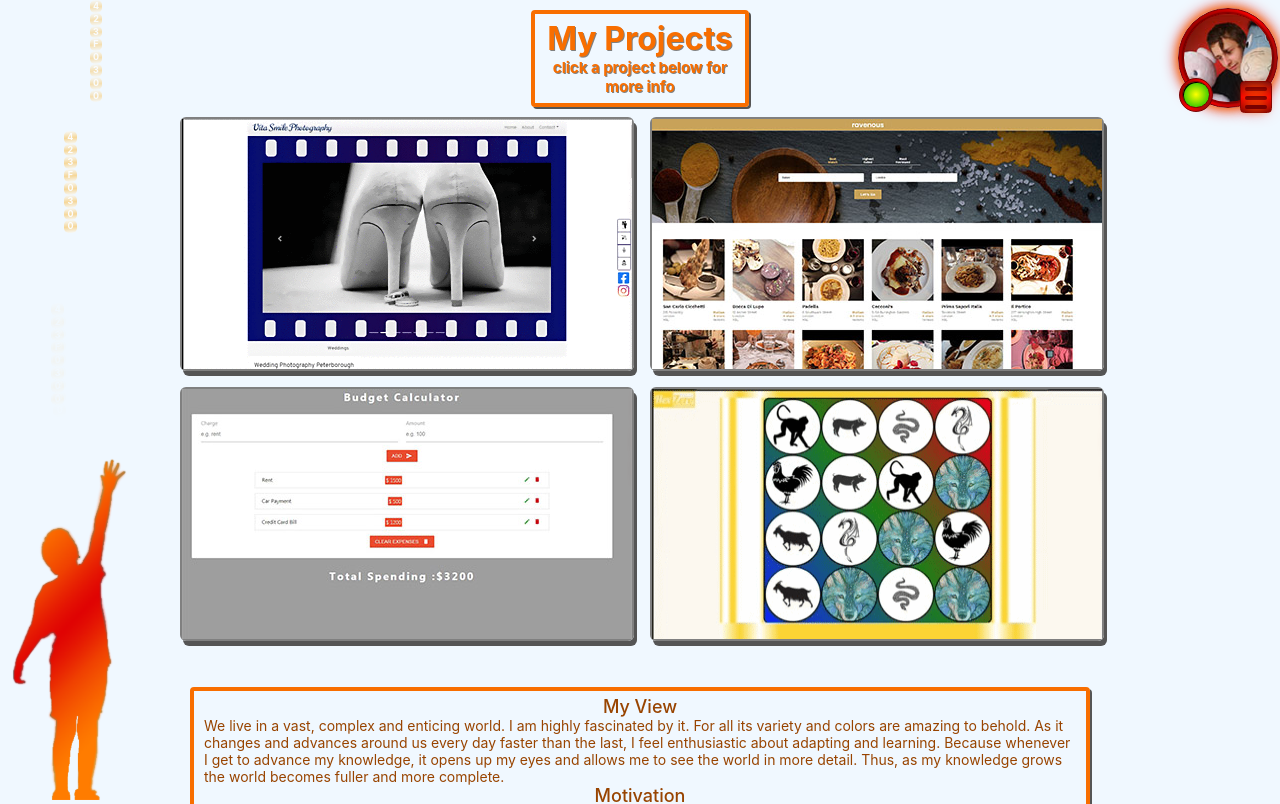
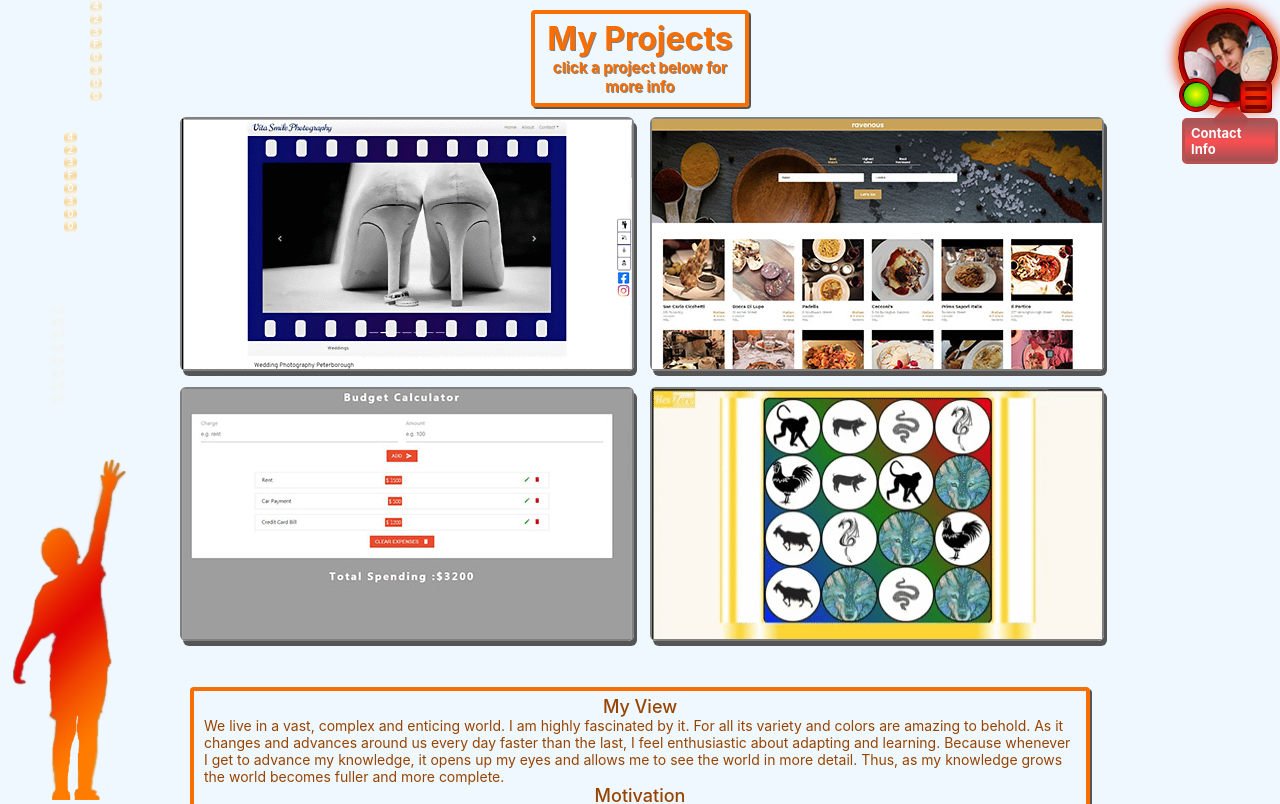
Before and after one commit to Hex-Zero/Mantas-Brasiunas-old, a React (Create React App) app: page / in a window 1280 px wide. Shown: the top 804 px of the page. Built offline with nearby package versions, Linux system fonts and the light colour scheme.

Commit message:
add contact info pointer

```diff
--- a/src/components/Burger.js
+++ b/src/components/Burger.js
@@ -3,6 +3,7 @@ import { ModalContext } from '../context/ModalContext'
 import Modal from './Modal'
 import Loading from '../Loading'
 import face from '../assets/face.jpg'
+import ContactReminder from './ContactReminder'
 const Burger = () => {
 	const { setVisible } = React.useContext(ModalContext)
 	return (
@@ -21,6 +22,7 @@ const Burger = () => {
 						<div className='burger-line' />
 					</div>
 				</div>
+				<ContactReminder />
 			</div>
 		</React.Fragment>
 	)
--- a/src/components/Contact.js
+++ b/src/components/Contact.js
@@ -1,4 +1,4 @@
-import React, { useState, useEffect } from 'react'
+import React, { useState } from 'react'
 import { FaPhone, FaCopy, FaMailBulk } from 'react-icons/fa'
 
 import SocialMedia from './SocialMedia'
@@ -11,16 +11,11 @@ const Contact = () => {
 		copyText.select()
 		document.execCommand('copy')
 		setAlertMessage(`${x} Copyed`)
+		setAlertClass('')
+		setTimeout(() => {
+			setAlertClass('showAlert')
+		}, 1)
 	}
-	useEffect(
-		() => {
-			setAlertClass('')
-			setTimeout(() => {
-				setAlertClass('showAlert')
-			}, 10)
-		},
-		[ alertMessage ]
-	)
 	return (
 		<React.Fragment>
 			<div className={`${alertClass} copyAlert`}>{alertMessage}</div>
--- /dev/null
+++ b/src/components/ContactReminder.js
@@ -0,0 +1,20 @@
+import React, { useState, useEffect } from 'react'
+
+const ContactReminder = () => {
+	const [ state, setstate ] = useState('')
+	useEffect(() => {
+		setTimeout(() => {
+			setstate('show-pointer')
+		}, 4500)
+	}, [])
+	return (
+		<React.Fragment>
+			<div className={`reminder-box ${state}`}>
+				Contact Info
+				<div className='pointer-box' />
+			</div>
+		</React.Fragment>
+	)
+}
+
+export default ContactReminder
--- a/src/components/Projects.js
+++ b/src/components/Projects.js
@@ -7,7 +7,7 @@ const Projects = () => {
 		{
 			url: 0,
 			title: 'Vita Smile Photograpy',
-			content: 'Landing page for a local family run photograpy bussiness',
+			content: 'Landing page for a local family run photograpy business',
 			git: 'https://github.com/Hex-Zero/VitaSmilePhotography',
 			web: 'https://vita-smile-photography.uk/'
 		},
--- a/src/index.css
+++ b/src/index.css
@@ -1,6 +1,14 @@
 * {
   margin: 0;
   padding: 0;
+}
+
+*::-moz-selection {
+  background: #ffd0d0;
+}
+
+*::selection {
+  background: #ffd0d0;
 }
 
 body {
@@ -521,7 +529,7 @@ code {
   display: -webkit-box;
   display: -ms-flexbox;
   display: flex;
-  margin-left: 30px;
+  margin-left: 10px;
   color: white;
   text-decoration: none;
   font-size: 35px;
@@ -905,6 +913,7 @@ code {
   z-index: 4;
   opacity: 0;
   cursor: pointer;
+  pointer-events: none;
 }
 
 .showAlert {
@@ -915,6 +924,14 @@ code {
 .contactTitle {
   margin-top: 15px;
   cursor: default;
+}
+
+.contactTitle::-moz-selection {
+  background: #ffb7b700;
+}
+
+.contactTitle::selection {
+  background: #ffb7b700;
 }
 
 .contactNode {
@@ -1078,4 +1095,109 @@ code {
   font-size: 36px;
   position: relative;
 }
+
+.reminder-box {
+  padding: 4px 6px;
+  position: absolute;
+  border: solid 3px #9b0401;
+  background: -webkit-gradient(linear, left bottom, left top, from(maroon), color-stop(50%, red), to(#780f0f));
+  background: linear-gradient(0deg, maroon 0%, red 50%, #780f0f 100%);
+  border-radius: 5px;
+  top: 110px;
+  left: 4px;
+  font-size: 13px;
+  color: white;
+  font-weight: 700;
+  opacity: 0;
+  z-index: 1;
+}
+
+.reminder-box .pointer-box {
+  padding: 14px 14px;
+  position: absolute;
+  background: linear-gradient(-45deg, red 0%, maroon 50%, red 100%);
+  border-radius: 5px;
+  -webkit-transform: rotate(45deg);
+          transform: rotate(45deg);
+  top: -14px;
+  right: 30px;
+  z-index: -5;
+}
+
+@-webkit-keyframes showPointer {
+  0% {
+    opacity: 0;
+  }
+  10% {
+    opacity: 0.6;
+  }
+  20% {
+    opacity: 0.7;
+  }
+  30% {
+    opacity: 0.6;
+  }
+  40% {
+    opacity: 0.7;
+  }
+  50% {
+    opacity: 0.6;
+  }
+  60% {
+    opacity: 0.7;
+  }
+  70% {
+    opacity: 0.6;
+  }
+  80% {
+    opacity: 0.7;
+  }
+  90% {
+    opacity: 0.6;
+  }
+  100% {
+    opacity: 0;
+  }
+}
+
+@keyframes showPointer {
+  0% {
+    opacity: 0;
+  }
+  10% {
+    opacity: 0.6;
+  }
+  20% {
+    opacity: 0.7;
+  }
+  30% {
+    opacity: 0.6;
+  }
+  40% {
+    opacity: 0.7;
+  }
+  50% {
+    opacity: 0.6;
+  }
+  60% {
+    opacity: 0.7;
+  }
+  70% {
+    opacity: 0.6;
+  }
+  80% {
+    opacity: 0.7;
+  }
+  90% {
+    opacity: 0.6;
+  }
+  100% {
+    opacity: 0;
+  }
+}
+
+.show-pointer {
+  -webkit-animation: showPointer 4s forwards;
+          animation: showPointer 4s forwards;
+}
 /*# sourceMappingURL=index.css.map */
--- a/src/index.scss
+++ b/src/index.scss
@@ -8,3 +8,4 @@
 @import './style/modal';
 @import './style/contact';
 @import './style/socialLinks';
+@import './style/contactReminder';
--- a/src/style/_contact.scss
+++ b/src/style/_contact.scss
@@ -15,6 +15,7 @@
 	z-index: 4;
 	opacity: 0;
 	cursor: pointer;
+	pointer-events: none;
 }
 .showAlert {
 	animation: fade 3s forwards cubic-bezier(0, .96, .31, 1);
@@ -22,6 +23,9 @@
 .contactTitle {
 	margin-top: 15px;
 	cursor: default;
+	&::selection {
+		background: #ffb7b700;
+	}
 }
 .contactNode {
 	display: block;
--- /dev/null
+++ b/src/style/_contactReminder.scss
@@ -0,0 +1,74 @@
+$dark-red: #9b0401;
+
+.reminder-box {
+	padding: 4px 6px;
+	position: absolute;
+	border: solid 3px $dark-red;
+	background: linear-gradient(
+		0deg,
+		rgba(128, 0, 0, 1) 0%,
+		rgba(255, 0, 0, 1) 50%,
+		rgba(120, 15, 15, 1) 100%
+	);
+	border-radius: 5px;
+	top: 110px;
+	left: 4px;
+	font-size: 13px;
+	color: white;
+	font-weight: 700;
+	opacity: 0;
+	z-index: 1;
+	.pointer-box {
+		padding: 14px 14px;
+		position: absolute;
+		background: linear-gradient(
+			-45deg,
+			rgba(255, 0, 0, 1) 0%,
+			rgba(128, 0, 0, 1) 50%,
+			rgba(255, 0, 0, 1) 100%
+		);
+		border-radius: 5px;
+		transform: rotate(45deg);
+		top: -14px;
+		right: 30px;
+		z-index: -5;
+	}
+	@keyframes showPointer {
+		0% {
+			opacity: 0;
+		}
+		10% {
+			opacity: 0.6;
+		}
+		20% {
+			opacity: 0.7;
+		}
+		30% {
+			opacity: 0.6;
+		}
+		40% {
+			opacity: 0.7;
+		}
+		50% {
+			opacity: 0.6;
+		}
+		60% {
+			opacity: 0.7;
+		}
+		70% {
+			opacity: 0.6;
+		}
+		80% {
+			opacity: 0.7;
+		}
+		90% {
+			opacity: 0.6;
+		}
+		100% {
+			opacity: 0;
+		}
+	}
+}
+.show-pointer {
+	animation: showPointer 4s forwards;
+}
--- a/src/style/_projectSlides.scss
+++ b/src/style/_projectSlides.scss
@@ -43,7 +43,7 @@
 	}
 	.tags {
 		display: flex;
-		margin-left: 30px;
+		margin-left: 10px;
 		color: white;
 		text-decoration: none;
 		font-size: 35px;
--- a/src/style/_reset.scss
+++ b/src/style/_reset.scss
@@ -1,6 +1,9 @@
 * {
 	margin: 0;
 	padding: 0;
+	&::selection {
+		background: #ffd0d0;
+	}
 }
 
 body {
```
Also changed, not shown: 1 other file (tests, documents, lock files or other folders).
